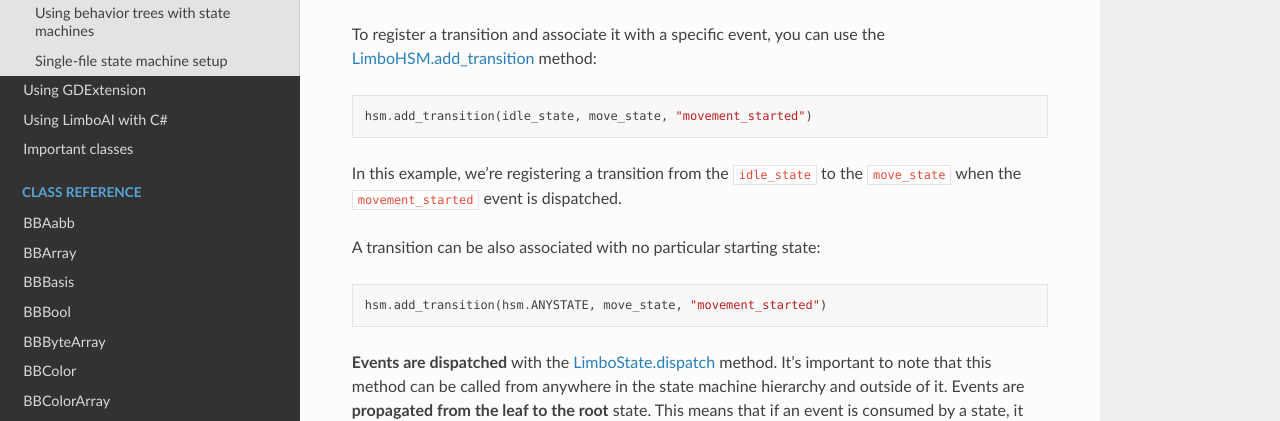
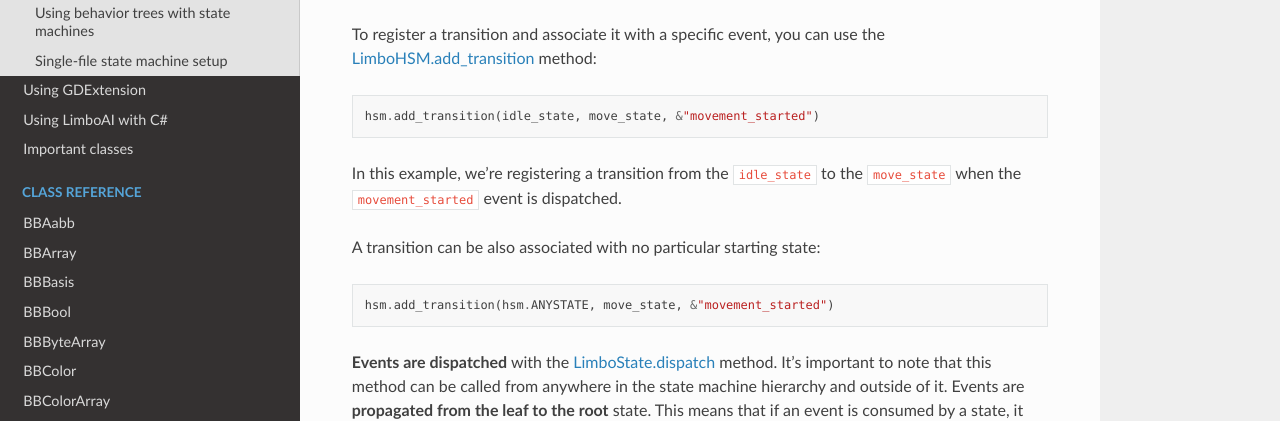
Before and after one commit to limbonaut/limboai, a Sphinx documentation site: the page built from doc/source/getting-started/hsm.rst, in a window 1280 px wide and 900 px high, scrolled down 1210 px. Shown: the part 151-572 px from the top of the window. Built offline with Sphinx 7.4.7 and the Read the Docs theme 2.0.0, drawn with Linux system fonts in a browser that asks for light colours; pages that are not in the unit, such as notebooks, are missing from menus.

```diff
--- a/doc/source/getting-started/accessing-nodes.rst
+++ b/doc/source/getting-started/accessing-nodes.rst
@@ -40,7 +40,7 @@ and point it to the proper node in the :ref:`BTPlayer<class_BTPlayer>` blackboar
 
    extends BTCondition
 
-   @export var shape_var: String = "shape_cast"
+   @export var shape_var: StringName = &"shape_cast"
 
    func _tick(delta) -> Status:
        var shape_cast: ShapeCast3D = blackboard.get_var(shape_var)
--- a/doc/source/getting-started/custom-tasks.rst
+++ b/doc/source/getting-started/custom-tasks.rst
@@ -110,7 +110,7 @@ Example 2: InRange condition
 
    @export var distance_min: float
    @export var distance_max: float
-   @export var target_var := "target"
+   @export var target_var: StringName = &"target"
 
    var _min_distance_squared: float
    var _max_distance_squared: float
--- a/doc/source/getting-started/hsm.rst
+++ b/doc/source/getting-started/hsm.rst
@@ -76,7 +76,7 @@ To register a transition and associate it with a specific event, you can use the
 
 .. code:: gdscript
 
-    hsm.add_transition(idle_state, move_state, "movement_started")
+    hsm.add_transition(idle_state, move_state, &"movement_started")
 
 In this example, we're registering a transition from the ``idle_state`` to the ``move_state``
 when the ``movement_started`` event is dispatched.
@@ -85,7 +85,7 @@ A transition can be also associated with no particular starting state:
 
 .. code:: gdscript
 
-    hsm.add_transition(hsm.ANYSTATE, move_state, "movement_started")
+    hsm.add_transition(hsm.ANYSTATE, move_state, &"movement_started")
 
 **Events are dispatched** with the :ref:`LimboState.dispatch<class_LimboState_method_dispatch>` method.
 It's important to note that this method can be called from anywhere in the state machine hierarchy and outside of it.
@@ -187,8 +187,8 @@ Let's illustrate this with a practical code example:
         hsm.add_child(idle_state)
         hsm.add_child(move_state)
 
-        hsm.add_transition(idle_state, move_state, "movement_started")
-        hsm.add_transition(move_state, idle_state, "movement_ended")
+        hsm.add_transition(idle_state, move_state, &"movement_started")
+        hsm.add_transition(move_state, idle_state, &"movement_ended")
 
         hsm.initialize(self)
         hsm.set_active(true)
@@ -198,7 +198,7 @@ Let's illustrate this with a practical code example:
         var dir: Vector2 = Input.get_vector(
             &"ui_left", &"ui_right", &"ui_up", &"ui_down")
         if dir.is_zero_approx():
-            hsm.dispatch("movement_started")
+            hsm.dispatch(&"movement_started")
 
 
     func _move_update(delta: float) -> void:
@@ -208,4 +208,4 @@ Let's illustrate this with a practical code example:
         velocity = desired_velocity
         move_and_slide()
         if desired_velocity.is_zero_approx():
-            hsm.dispatch("movement_ended")
+            hsm.dispatch(&"movement_ended")
--- a/doc/source/getting-started/using-blackboard.rst
+++ b/doc/source/getting-started/using-blackboard.rst
@@ -19,7 +19,7 @@ Here's an example of how you can interact with the :ref:`Blackboard<class_Blackb
 
 .. code:: gdscript
 
-    @export var speed_var: String = "speed"
+    @export var speed_var: StringName = &"speed"
 
     func _tick(delta: float) -> Status:
         # Set the value of the "speed" variable:
@@ -114,7 +114,7 @@ In the following example, we have a group of agents, and we want to share a comm
 
     extends BTAction
 
-    @export var group_target_var: String = "group_target"
+    @export var group_target_var: StringName = &"group_target"
 
     func _tick(delta: float) -> Status:
         if not blackboard.has_var(group_target_var):
```
